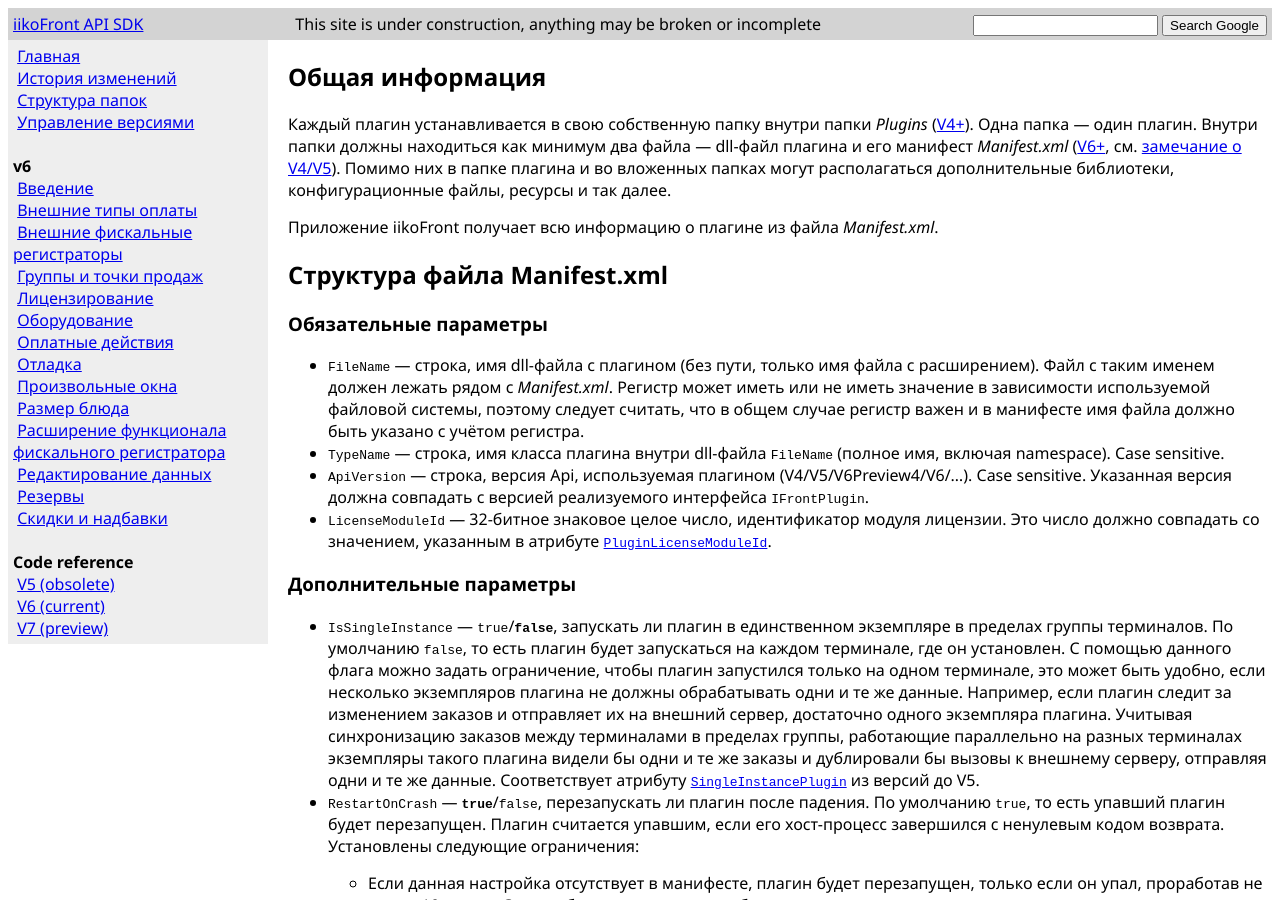
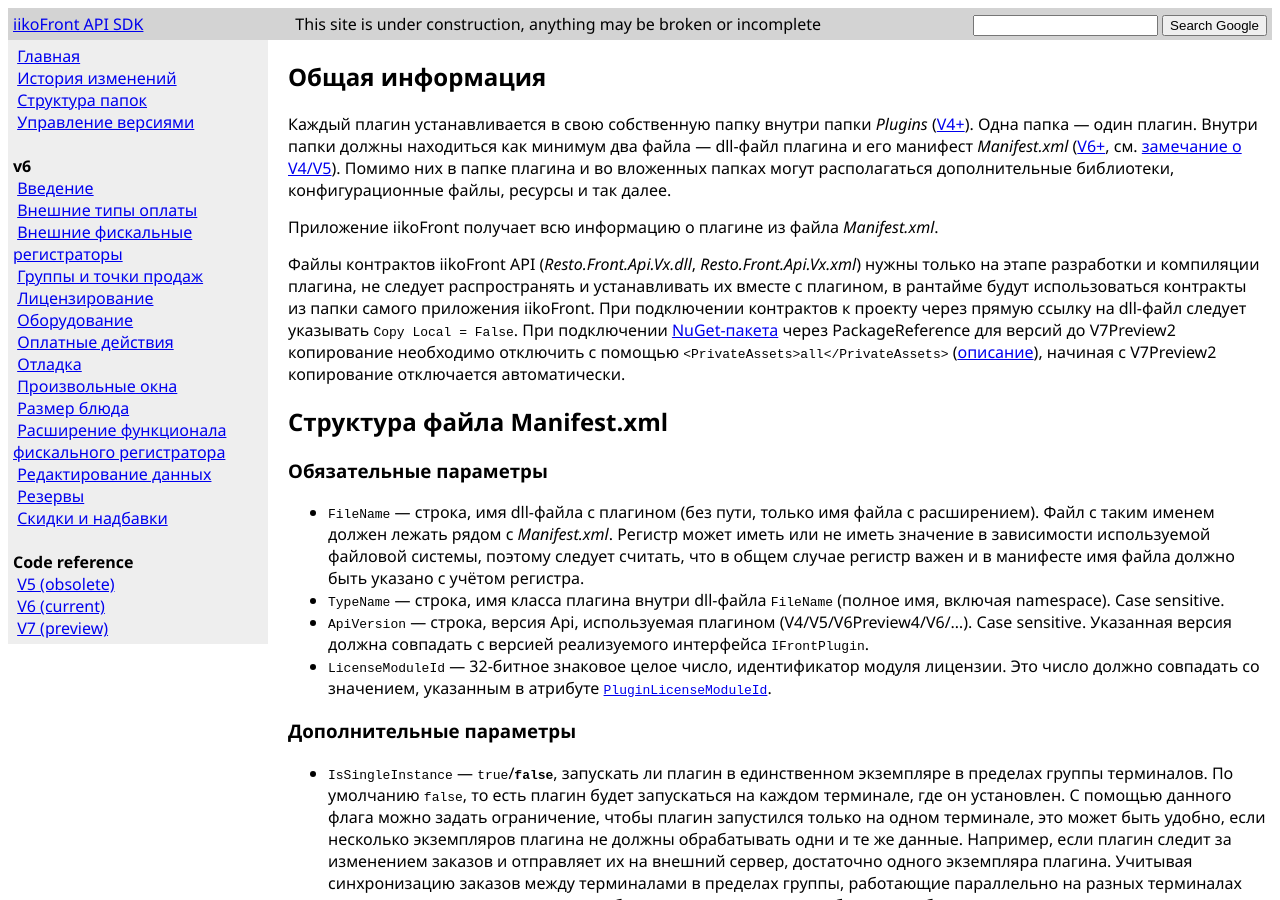
Before and after one commit to iiko/front.api.doc, a Jekyll site: the page built from directories.md, in a window 1280 px wide and 900 px high. Built offline with Jekyll 4.4.1, drawn with Linux system fonts in a browser that asks for light colours.

Commit message:
RMS-51100 Уточнить, что в папке плагина не должно быть файла с контрактами API

```diff
--- a/directories.md
+++ b/directories.md
@@ -9,6 +9,10 @@
 Помимо них в папке плагина и во вложенных папках могут располагаться дополнительные библиотеки, конфигурационные файлы, ресурсы и так далее.
 
 Приложение iikoFront получает всю информацию о плагине из файла *Manifest.xml*.
+
+Файлы контрактов iikoFront API (*Resto.Front.Api.Vx.dll*, *Resto.Front.Api.Vx.xml*) нужны только на этапе разработки и компиляции плагина, не следует распространять и устанавливать их вместе с плагином, в рантайме будут использоваться контракты из папки самого приложения iikoFront.
+При подключении контрактов к проекту через прямую ссылку на dll-файл следует указывать `Copy Local = False`.
+При подключении [NuGet-пакета](https://www.nuget.org/profiles/iiko) через PackageReference для версий до V7Preview2 копирование необходимо отключить с помощью `<PrivateAssets>all</PrivateAssets>` ([описание](https://docs.microsoft.com/en-us/nuget/consume-packages/package-references-in-project-files)), начиная с V7Preview2 копирование отключается автоматически.
 
 # Структура файла Manifest.xml #
 
```
